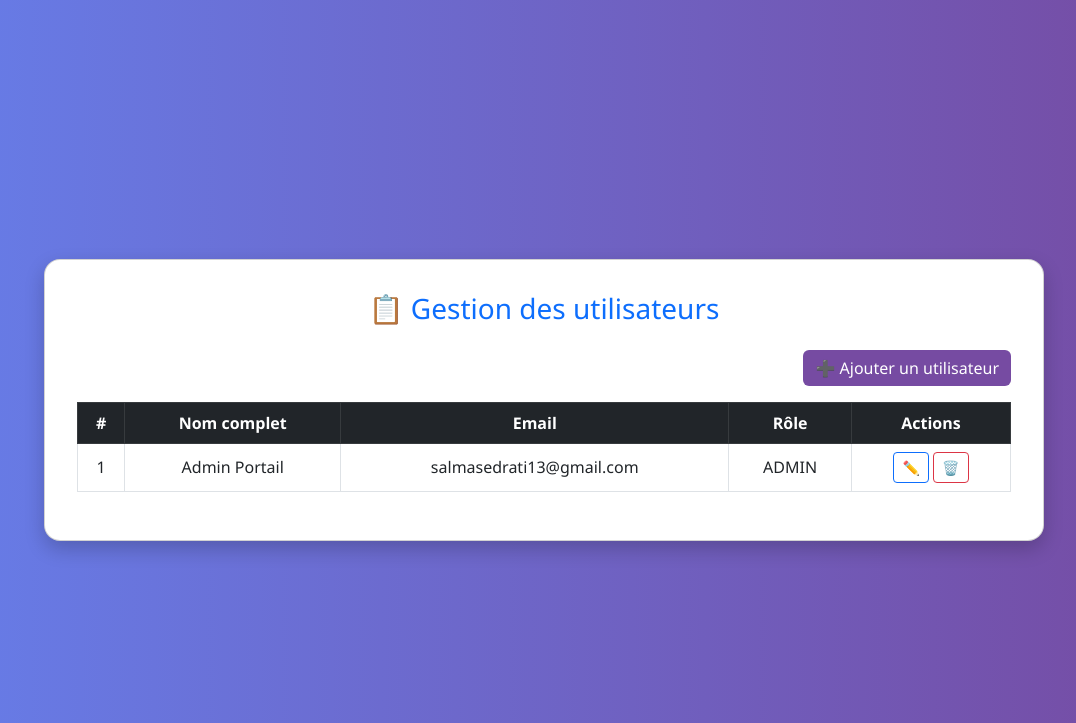
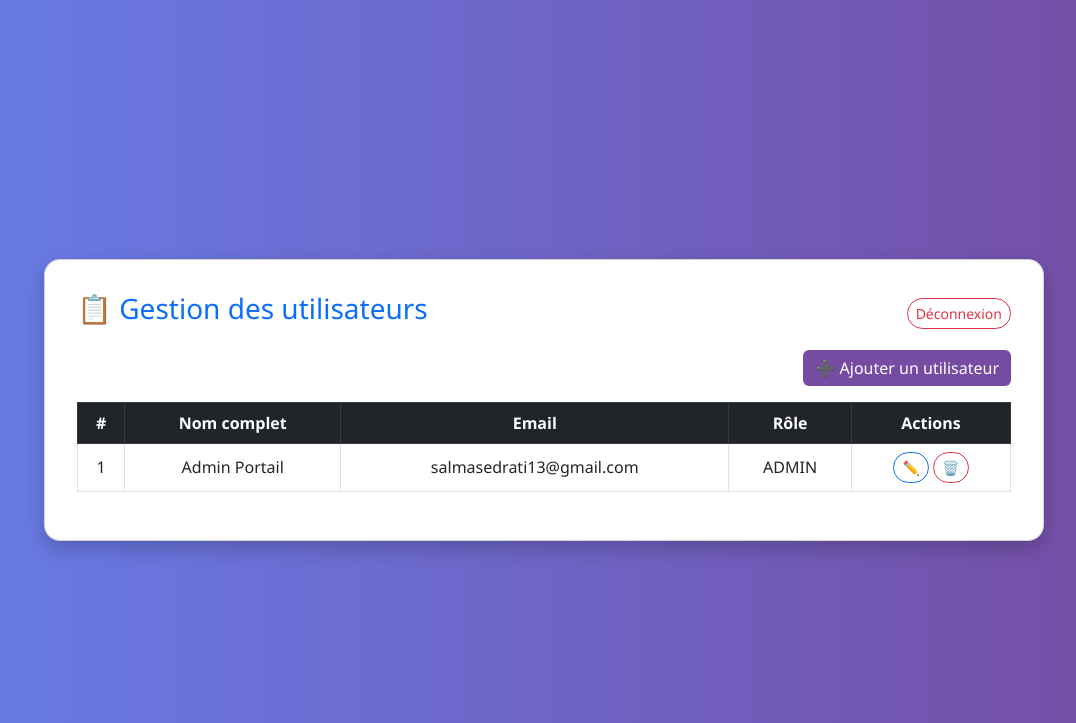
Before and after one commit to sallma123/portail-etudiant, a Spring Boot app: page /admin/users in a window 1280 px wide. Shown: the top 723 px of the page, without its empty margins (96-1172 px from the left). Run offline with Spring Boot 4, Linux system fonts and the light colour scheme; a user stored in the database is signed in; data comes from the database, SQL or seed files in the repository; some of the project's set-up classes (security, data sources, template engines, error pages and the like) are left out, and stand-ins take their place.

Commit message:
liste des utilisateurs

```diff
--- a/src/main/resources/templates/user-list.html
+++ b/src/main/resources/templates/user-list.html
@@ -28,12 +28,21 @@
         .btn-primary:hover {
             background-color: #5e3b89;
         }
+        .btn-outline-danger, .btn-outline-primary {
+            border-radius: 20px;
+        }
     </style>
 </head>
 <body>
 
 <div class="card">
-    <h3 class="mb-4 text-center text-primary">📋 Gestion des utilisateurs</h3>
+    <div class="d-flex justify-content-between align-items-center mb-3">
+        <h3 class="text-primary">📋 Gestion des utilisateurs</h3>
+        <!-- ✅ Bouton de déconnexion -->
+        <form th:action="@{/logout}" method="post">
+            <button type="submit" class="btn btn-sm btn-outline-danger"> Déconnexion</button>
+        </form>
+    </div>
 
     <div class="text-end mb-3">
         <a href="/admin/users/new" class="btn btn-primary">➕ Ajouter un utilisateur</a>
```
